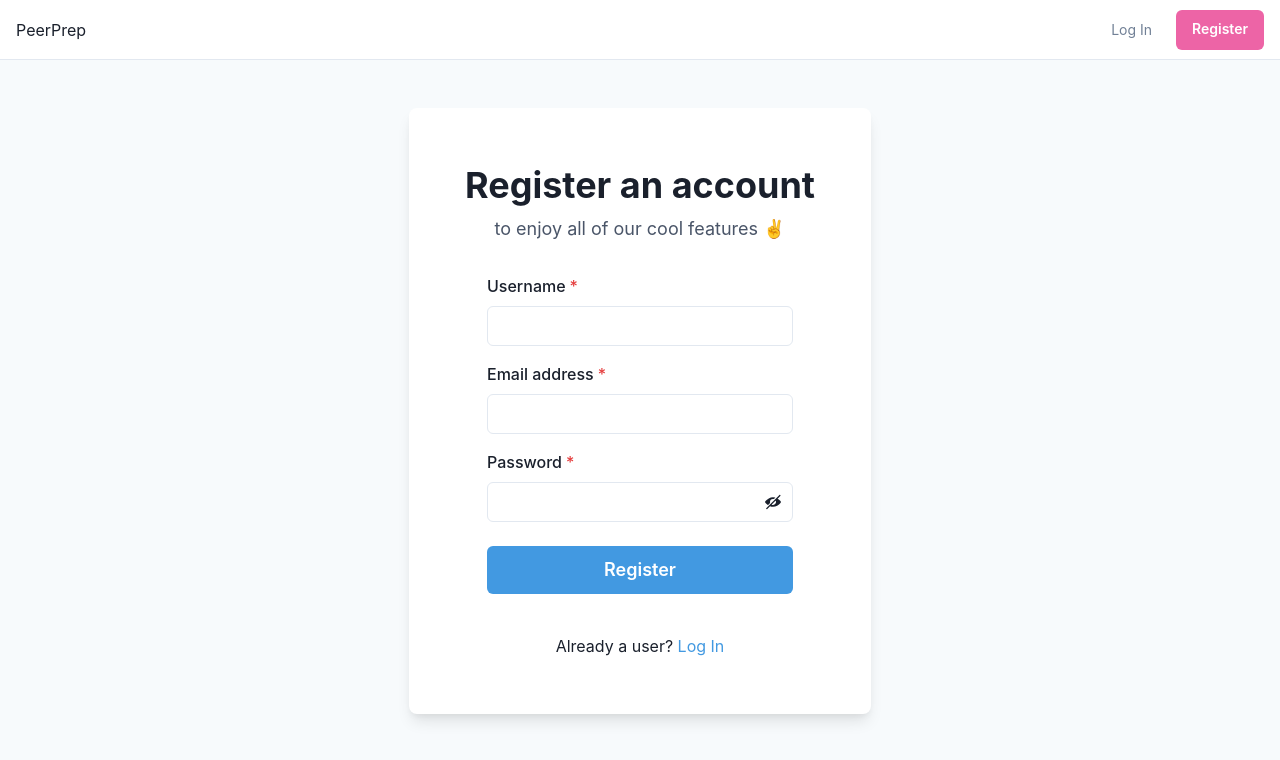
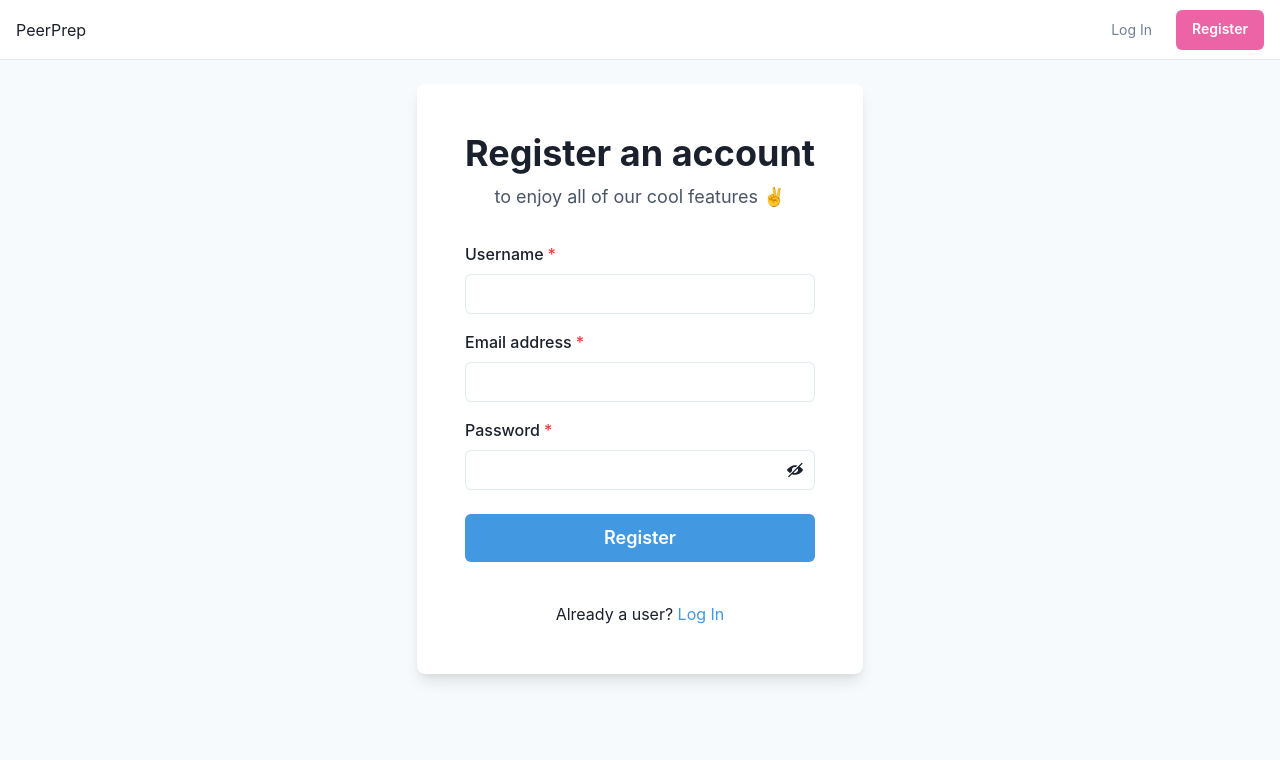
Before and after one commit to CS3219-AY2324S1/ay2324s1-course-assessment-g43, a React (Vite) app in the folder client/: page /register-user in a window 1280 px wide. Shown: the top 760 px of the page. Built offline with nearby package versions, Linux system fonts and the light colour scheme.

Commit message:
Update page container to take in width prop and cleaned up register user page.

```diff
--- a/client/src/components/PageContainer.jsx
+++ b/client/src/components/PageContainer.jsx
@@ -1,22 +1,21 @@
 import { Flex, Box, useColorModeValue } from "@chakra-ui/react";
 import { PropTypes } from "prop-types";
 
-export const PageContainer = ({ children }) => {
+export const PageContainer = ({ children, w }) => {
   return (
     <Flex
       minH={"100vh"}
       align={"flex-start"}
       justify={"center"}
       bg={useColorModeValue("gray.50", "gray.800")}
-      px={6}
-      py={12}
     >
       <Box
         rounded={"lg"}
         bg={useColorModeValue("white", "gray.700")}
         boxShadow={"lg"}
-        p={8}
-        //w={"100%"}
+        p={6}
+        m={6}
+        w={w || "auto"}
         justifyContent={"center"}
         display={"flex"}
       >
--- a/client/src/pages/RegisterUser.jsx
+++ b/client/src/pages/RegisterUser.jsx
@@ -20,16 +20,14 @@ export const RegisterUser = observer(() => {
 
   return (
     <PageContainer>
-      <Stack spacing={8} maxW={"lg"} p={6} align={"center"}>
-        <Stack align={"center"}>
-          <Heading fontSize={"4xl"} textAlign={"center"}>
-            Register an account
-          </Heading>
+      <Stack spacing={8} w={"100%"} maxW={"lg"} p={6}>
+        <Stack w={"100%"} align={"center"}>
+          <Heading fontSize={"4xl"}>Register an account</Heading>
           <Text fontSize={"lg"} color={"gray.600"}>
             to enjoy all of our cool features ✌️
           </Text>
         </Stack>
-        <Stack spacing={4}>
+        <Stack spacing={4} w={"100%"}>
           <FormControl id="username" isRequired>
             <FormLabel>Username</FormLabel>
             <Input
```
